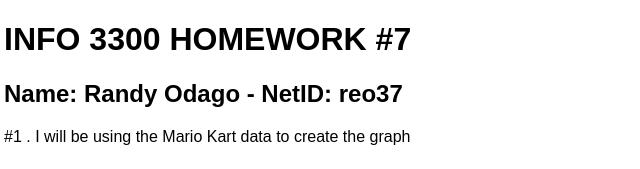
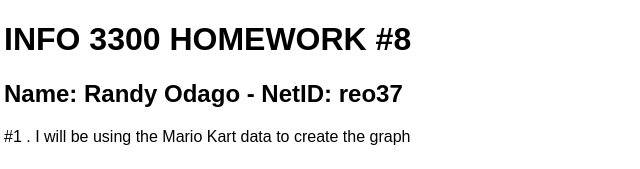
Before and after one commit to Ran-oda/HW8, a plain HTML site: page index.html in a window 1280 px wide. Shown: the top 169 px of the page, 4-644 px from the left. Drawn offline with nearby package versions, Linux system fonts and the light colour scheme.

Commit message:
Update index.html

```diff
--- a/index.html
+++ b/index.html
@@ -38,7 +38,7 @@
 
 <body>
 
-    <h1>INFO 3300 HOMEWORK #7</h1>
+    <h1>INFO 3300 HOMEWORK #8</h1>
     <h2>Name: Randy Odago - NetID: reo37</h2>
     <p>#1 . I will be using the Mario Kart data to create the graph</p>
 
```
